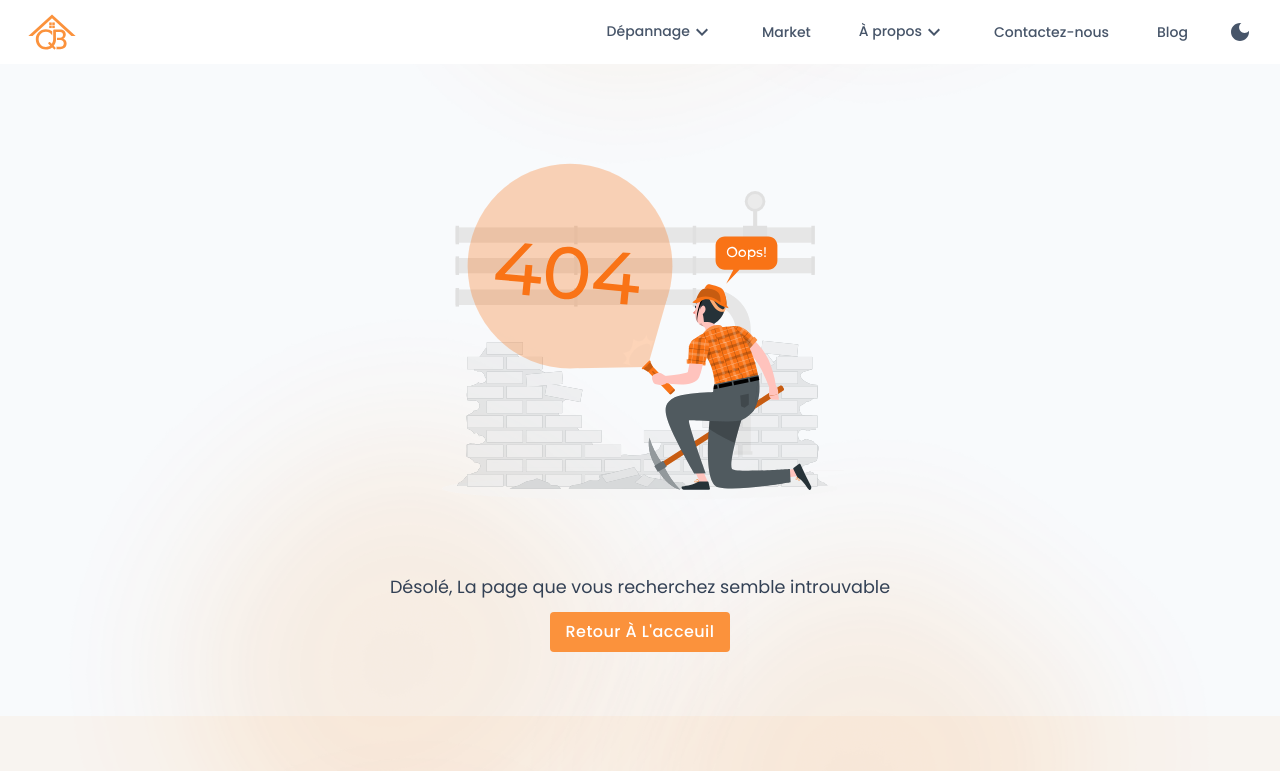
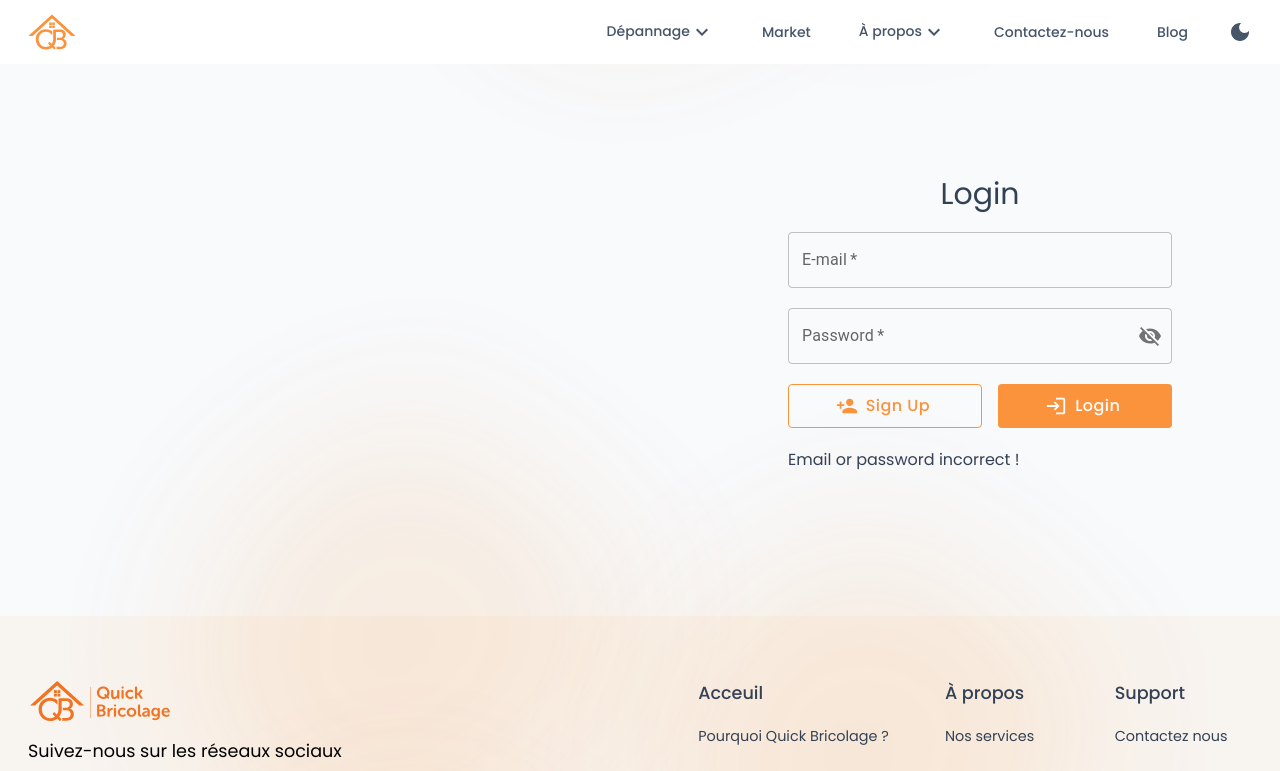
Before and after one commit to seifaaza/E-commerce, a React (Vite) app: page /connexion in a window 1280 px wide. Shown: the top 771 px of the page. Built offline with nearby package versions, Linux system fonts and the light colour scheme; a web font is replaced by a local one.

Commit message:
connexion

```diff
--- a/src/App.jsx
+++ b/src/App.jsx
@@ -12,6 +12,7 @@ import ScrollToTop from "./ScrollToTop";
 import Confirmer from "./pages/confirmer/Confimer";
 import Diagnostic from "./pages/diagnostic/Diagnostic";
 import Market from "./pages/market/Market";
+import Connexion from "./pages/account/Connexion";
 
 function App() {
   // arrow up button
@@ -42,6 +43,7 @@ function App() {
           <Route path="/diagnostic" element={<Diagnostic />} />
           <Route path="/contactez-nous" element={<Contactez />} />
           <Route path="/blog" element={<Blog />} />
+          <Route path="/connexion" element={<Connexion />} />
           <Route path="*" element={<Error />} />
         </Routes>
       </div>
--- /dev/null
+++ b/src/pages/account/Connexion.jsx
@@ -0,0 +1,23 @@
+import { useState } from "react";
+import SignUp from "./SignUp";
+import Login from "./Login";
+
+export default function Connexion() {
+  const [signSwitch, setSignSwitch] = useState("");
+  const SignSwitch = (SignEvent) => {
+    setSignSwitch(SignEvent);
+  };
+
+  return (
+    <div className="flex flex-col gap-6 tablet:gap-10 z-10 tablet:pt-8">
+      <div className="font-main py-10 laptop:py-20 px-3 flex flex-col laptop:flex-row  gap-10 laptop:gap-32 tablet:px-8  laptop:px-20 ">
+        <div className="flex flex-col gap-3 h-fit text-slate-700 text-center laptop:text-start w-full "></div>
+        {signSwitch === "signUp" ? (
+          <SignUp SignSwitch={SignSwitch} />
+        ) : signSwitch === "login" || signSwitch === "" ? (
+          <Login SignSwitch={SignSwitch} />
+        ) : null}
+      </div>
+    </div>
+  );
+}
--- a/src/pages/account/Login.jsx
+++ b/src/pages/account/Login.jsx
@@ -0,0 +1,113 @@
+import { useState } from "react";
+import PropTypes from "prop-types";
+import { TextField } from "@mui/material";
+import { Button } from "@mui/material";
+import PersonAddIcon from "@mui/icons-material/PersonAdd";
+import LoginIcon from "@mui/icons-material/Login";
+import InputLabel from "@mui/material/InputLabel";
+import InputAdornment from "@mui/material/InputAdornment";
+import FormControl from "@mui/material/FormControl";
+import OutlinedInput from "@mui/material/OutlinedInput";
+import IconButton from "@mui/material/IconButton";
+import VisibilityIcon from "@mui/icons-material/Visibility";
+import VisibilityOffIcon from "@mui/icons-material/VisibilityOff";
+// import authStore from "../../stores/AuthStore";
+import { useNavigate } from "react-router-dom";
+
+export default function Login({ SignSwitch }) {
+//   const store = authStore();
+//   const navigate = useNavigate();
+
+//   const handleLogin = async (e) => {
+//     e.preventDefault();
+//     await store.login();
+//     navigate("/profile");
+//   };
+
+  const [passwordVisibility, setPasswordVisibility] = useState("invisible");
+
+  return (
+    <form
+    //   onSubmit={handleLogin}
+      encType="multipart/form-data"
+      className="flex flex-col gap-5 w-full text-slate-700 laptop:max-w-sm"
+    >
+      <h1 className="text-3xl text-center dark:text-white">Login</h1>
+      <TextField
+        // onChange={store.updateLoginForm}
+        // value={store.loginForm.email}
+        name="email"
+        type="text"
+        color="secondary"
+        id="outlined-textarea"
+        label="E-mail"
+        placeholder="Your E-mail"
+        required
+      />{" "}
+      <FormControl variant="outlined" required>
+        <InputLabel color="secondary" htmlFor="outlined-adornment-password">
+          Password
+        </InputLabel>
+        <OutlinedInput
+          name="password"
+        //   onChange={store.updateLoginForm}
+        //   value={store.loginForm.password}
+          id="outlined-adornment-password"
+          type={passwordVisibility == "visible" ? "test" : "password"}
+          label="Password"
+          placeholder="Your password"
+          color="secondary"
+          required
+          endAdornment={
+            <InputAdornment position="end">
+              <IconButton
+                aria-label="toggle password visibility"
+                onClick={() => {
+                  passwordVisibility == "invisible"
+                    ? setPasswordVisibility("visible")
+                    : setPasswordVisibility("invisible");
+                }}
+                edge="end"
+              >
+                {passwordVisibility === "visible" ? (
+                  <VisibilityIcon />
+                ) : (
+                  <VisibilityOffIcon />
+                )}
+              </IconButton>
+            </InputAdornment>
+          }
+        />
+      </FormControl>
+      <div className="flex gap-4">
+        <Button
+          variant="outlined"
+          size="large"
+          startIcon={<PersonAddIcon />}
+          className="btn btn-outlined grow"
+          onClick={() => SignSwitch("signUp")}
+        >
+          Sign Up
+        </Button>
+        <Button
+          type="submit"
+          variant="contained"
+          size="large"
+          startIcon={<LoginIcon />}
+          className="btn btn-contained grow"
+        >
+          Login
+        </Button>
+      </div>
+      <span
+        // className={`text-red-600 ${store.loginError ? "block" : "hidden"} `}
+      >
+        Email or password incorrect !
+      </span>
+    </form>
+  );
+}
+
+Login.propTypes = {
+  SignSwitch: PropTypes.string,
+};
--- a/src/pages/account/Signup.jsx
+++ b/src/pages/account/Signup.jsx
@@ -0,0 +1,119 @@
+import { useState } from "react";
+import PropTypes from "prop-types";
+import { TextField } from "@mui/material";
+import { Button } from "@mui/material";
+import PersonAddIcon from "@mui/icons-material/PersonAdd";
+import LoginIcon from "@mui/icons-material/Login";
+import InputLabel from "@mui/material/InputLabel";
+import InputAdornment from "@mui/material/InputAdornment";
+import FormControl from "@mui/material/FormControl";
+import OutlinedInput from "@mui/material/OutlinedInput";
+import IconButton from "@mui/material/IconButton";
+import VisibilityIcon from "@mui/icons-material/Visibility";
+import VisibilityOffIcon from "@mui/icons-material/VisibilityOff";
+// import authStore from "../../stores/AuthStore";
+import { useNavigate } from "react-router-dom";
+
+export default function SignUp({ SignSwitch }) {
+  //   const store = authStore();
+  const navigate = useNavigate();
+
+  //   const handleSignUp = async (e) => {
+  //     e.preventDefault();
+  //     await store.signup();
+  //     navigate("/profile");
+  //   };
+
+  const [passwordVisibility, setPasswordVisibility] = useState("invisible");
+  return (
+    <form
+      //   onSubmit={handleSignUp}
+      encType="multipart/form-data"
+      className="flex flex-col gap-5 w-full text-slate-700 laptop:max-w-sm"
+    >
+      <h1 className="text-3xl text-center dark:text-white">Sign Up</h1>
+      <TextField
+        // value={store.signUpForm.fullName}
+        // onChange={store.updateSignupForm}
+        name="fullName"
+        type="text"
+        color="secondary"
+        id="outlined-textarea"
+        label="Full name"
+        placeholder="Your full name"
+        required
+      />{" "}
+      <TextField
+        // error={store.emailError ? true : false}
+        // value={store.signUpForm.email}
+        // onChange={store.updateSignupForm}
+        name="email"
+        type="text"
+        // color={store.emailError ? "error" : "secondary"}
+        id="outlined-textarea"
+        // label={store.emailError ? "This e-mail is already used ! " : "E-mail"}
+        placeholder="Your E-mail"
+        required
+      />{" "}
+      <FormControl variant="outlined" required>
+        <InputLabel color="secondary" htmlFor="outlined-adornment-password">
+          Password
+        </InputLabel>
+        <OutlinedInput
+          name="password"
+          //   value={store.signUpForm.password}
+          //   onChange={store.updateSignupForm}
+          id="outlined-adornment-password"
+          type={passwordVisibility == "visible" ? "test" : "password"}
+          label="Password"
+          placeholder="Your password"
+          color="secondary"
+          required
+          endAdornment={
+            <InputAdornment position="end">
+              <IconButton
+                aria-label="toggle password visibility"
+                onClick={() => {
+                  passwordVisibility == "invisible"
+                    ? setPasswordVisibility("visible")
+                    : setPasswordVisibility("invisible");
+                }}
+                edge="end"
+              >
+                {passwordVisibility === "visible" ? (
+                  <VisibilityIcon />
+                ) : (
+                  <VisibilityOffIcon />
+                )}
+              </IconButton>
+            </InputAdornment>
+          }
+        />
+      </FormControl>
+      <div className="flex gap-4">
+        <Button
+          variant="outlined"
+          size="large"
+          startIcon={<LoginIcon />}
+          className="btn btn-outlined  grow"
+          onClick={() => SignSwitch("login")}
+        >
+          Login
+        </Button>
+        <Button
+          variant="contained"
+          size="large"
+          startIcon={<PersonAddIcon />}
+          className="btn btn-contained grow"
+          type="submit"
+        >
+          Sign Up
+        </Button>
+      </div>
+    </form>
+  );
+}
+
+SignUp.propTypes = {
+  SignSwitch: PropTypes.string,
+};
```
